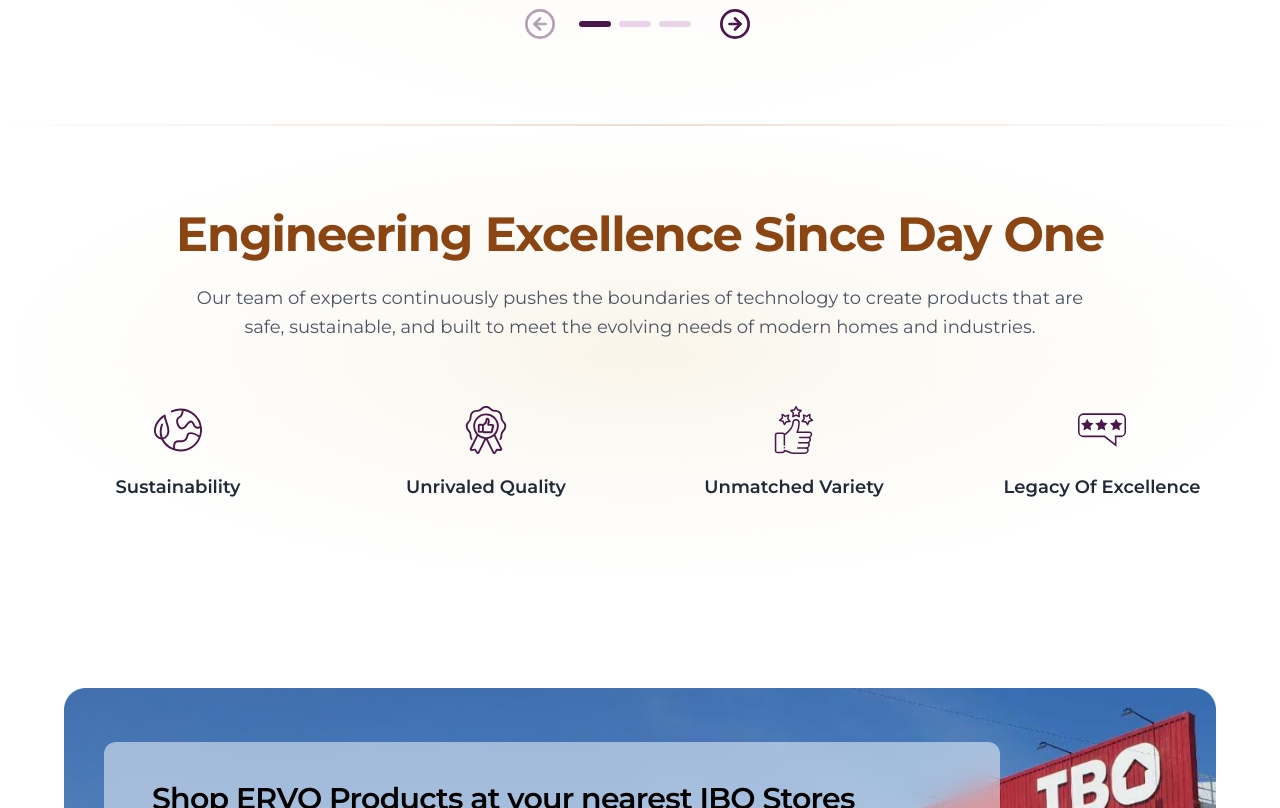
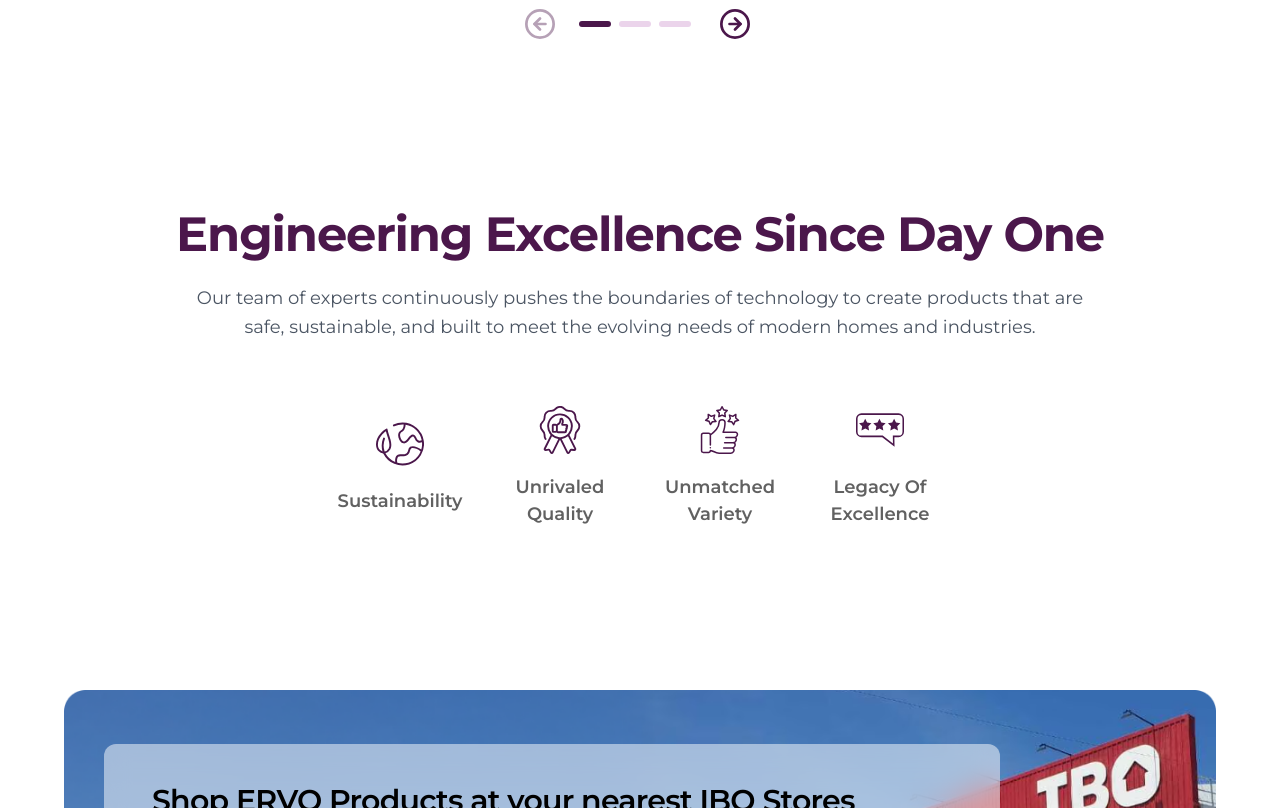
Before and after one commit to ebomart/ervo-website, a React (Vite) app: page / in a window 1280 px wide. Shown: the part 1620-2428 px from the top of the page. Built offline with nearby package versions, Linux system fonts and the light colour scheme.

Commit message:
[Sanjay] Updated engineering excellence section

```diff
--- a/src/components/EngineeringExcellence.jsx
+++ b/src/components/EngineeringExcellence.jsx
@@ -30,18 +30,18 @@ const EngineeringExcellence = () => {
   return (
     <Section id="why-us">
       <div className="mx-auto max-w-7xl">
-        <h2 className="text-ervo-brown mb-5 text-center text-4xl leading-tight font-bold tracking-tight md:text-5xl">
+        <h2 className="mb-5 text-center text-4xl leading-tight font-bold tracking-tight text-[#4B174B] md:text-5xl">
           {title}
         </h2>
         <p className="text-text-secondary mx-auto mb-16 max-w-4xl text-center text-base leading-relaxed md:text-lg">
           {description}
         </p>
 
-        <div className="grid grid-cols-1 gap-12 sm:grid-cols-2 lg:grid-cols-4">
+        <div className="grid grid-cols-1 gap-12 sm:grid-cols-2 lg:grid-cols-4 items-center mx-auto w-[50%]">
           {features.map((feature, index) => (
             <div key={index} className="flex flex-col items-center text-center">
-              <div className="text-ervo-brown mb-5">{icons[index]}</div>
-              <h3 className="text-text-primary text-lg leading-normal font-semibold">
+              <div className="mb-5">{icons[index]}</div>
+              <h3 className="text-lg leading-normal font-semibold text-[#616161]">
                 {feature.title}
               </h3>
             </div>
--- a/src/components/StoreLocations.jsx
+++ b/src/components/StoreLocations.jsx
@@ -8,7 +8,7 @@ const StoreLocations = () => {
   return (
     <section
       id="stores"
-      className="m-auto flex min-h-[500px] w-[90%] max-w-7xl items-center justify-start rounded-3xl bg-contain bg-center bg-no-repeat sm:min-h-[500px] md:h-[550px]"
+      className="m-auto flex min-h-[500px] w-[90%] max-w-7xl items-center justify-start rounded-3xl bg-cover bg-center bg-no-repeat sm:min-h-[500px] sm:bg-contain md:h-[500px]"
       style={{
         backgroundImage: `url('${backgroundImage}')`,
       }}
@@ -19,7 +19,7 @@ const StoreLocations = () => {
         </h2>
         <div className="text-text-gray flex flex-wrap gap-2 text-sm leading-normal sm:text-base">
           {locations.map((location, index) => (
-            <span key={index} className="whitespace-nowrap">
+            <span key={index} className="sm:whitespace-nowrap">
               {location}
               {index < locations.length - 1 && <span className="mx-2">|</span>}
             </span>
--- a/src/components/common/Section.jsx
+++ b/src/components/common/Section.jsx
@@ -1,10 +1,11 @@
 import React from "react";
 
-const Section = ({ children, id }) => {
+const Section = ({ children, id, style }) => {
   return (
     <section
       id={id}
-      className="relative w-full rounded-[28px] bg-[padding-box] bg-[radial-gradient(closest-side_at_50%_50%,rgba(239,227,195,0.37)_0%,rgba(245,239,222,0.37)_33%,rgba(240,229,200,0)_100%)] bg-cover bg-no-repeat px-6 py-20 before:absolute before:top-0 before:left-0 before:h-[2px] before:w-full before:bg-[radial-gradient(circle_at_center,rgba(220,169,145,0.4),rgba(255,255,255,0.4))] before:content-[''] md:px-12"
+      style={style}
+      className="relative w-full rounded-[28px] bg-[padding-box] px-6 py-20 before:absolute before:top-0 before:left-0 before:h-[2px] before:w-full before:content-[''] md:px-12"
     >
       {children}
     </section>
```
